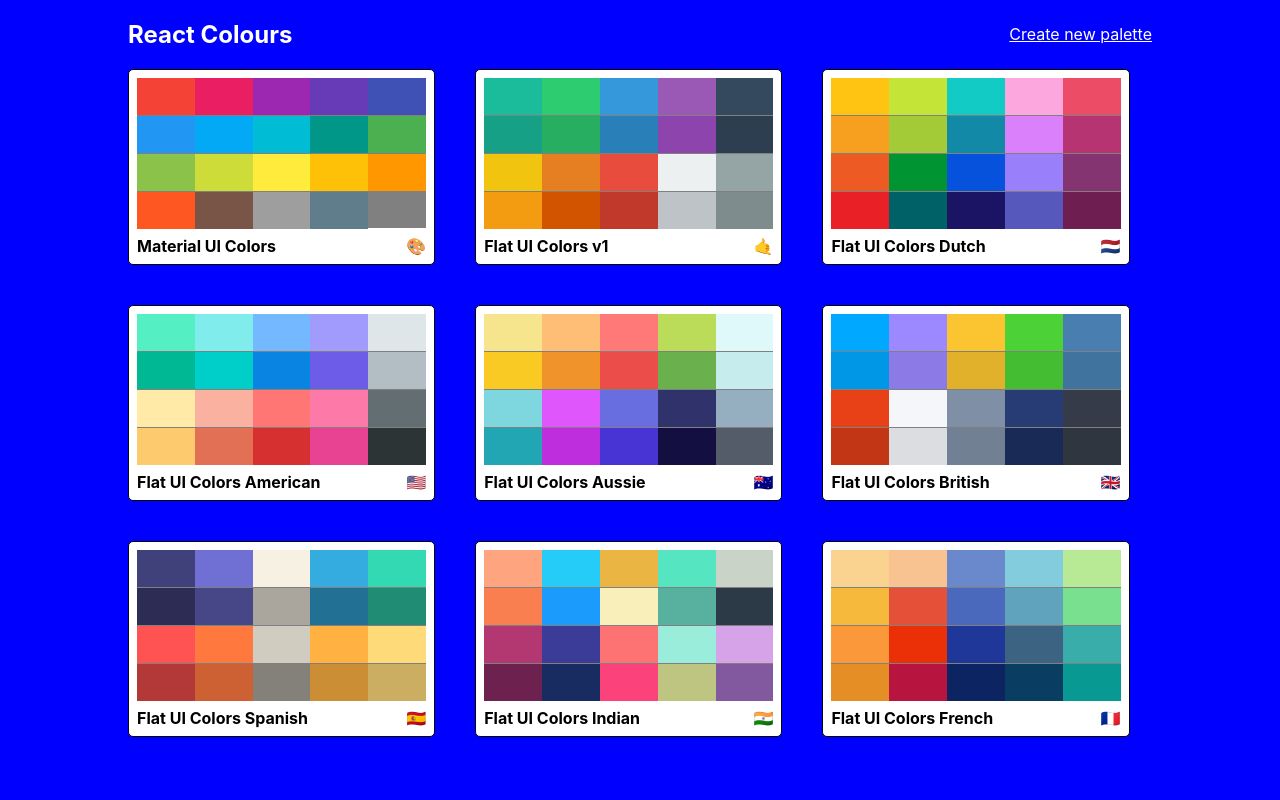
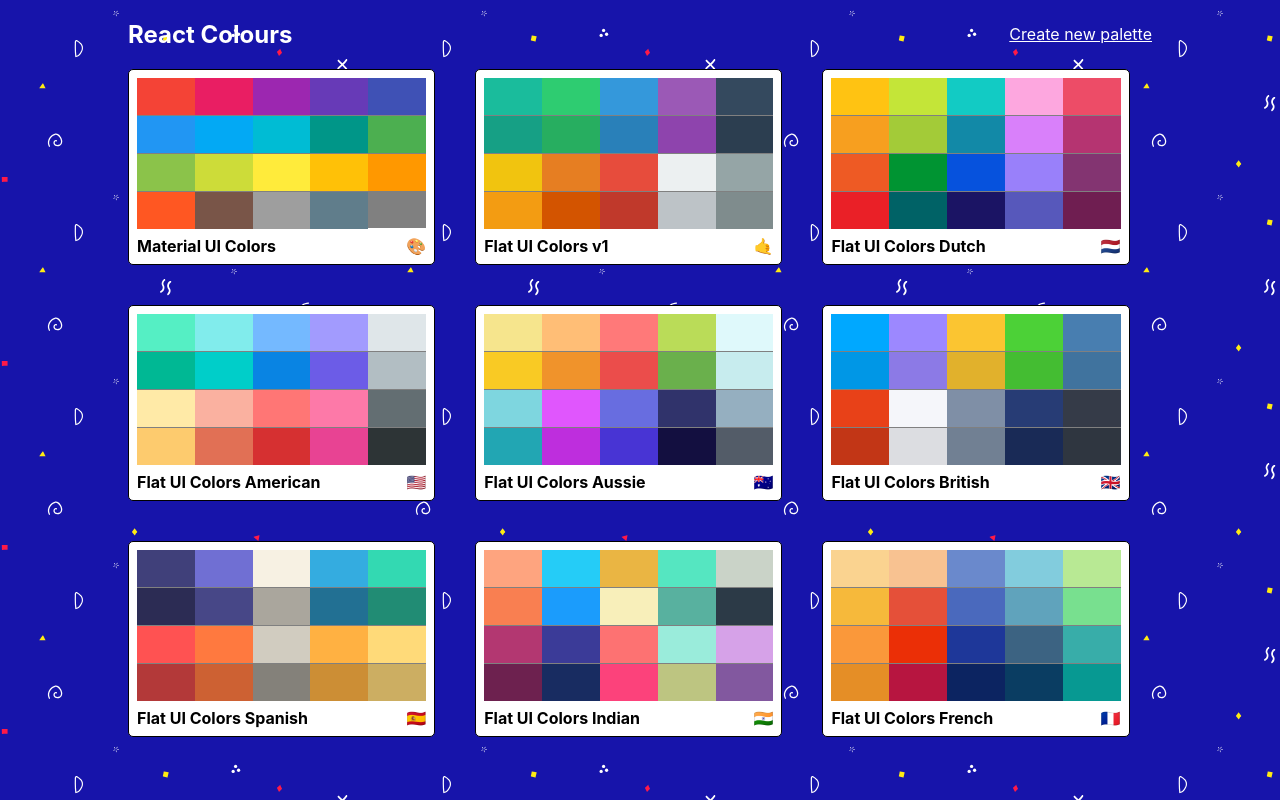
Before and after one commit to Wings30306/react-colors-1, a React (Create React App) app in the folder colors/: page / in a window 1280 px wide. Built offline with nearby package versions, Linux system fonts and the light colour scheme.

Commit message:
Add background image (svg by SVGBackgrounds.com)

```diff
--- a/colors/src/styles/PaletteListStyles.js
+++ b/colors/src/styles/PaletteListStyles.js
@@ -1,9 +1,12 @@
-import sizes from "./sizes"
+import sizes from "./sizes";
+import bg from "./bg.svg"
 
 const styles = {
     root: {
         backgroundColor: "blue",
-        height: "100vh",
+        backgroundImage: `url(${bg})`,
+        // background by SVGBackgrounds.com
+        minHeight: "100vh",
         display: "flex",
         alignItems: "flex-start",
         justifyContent: "center"
```
Also changed, not shown: colors/src/styles/bg.svg (added).
